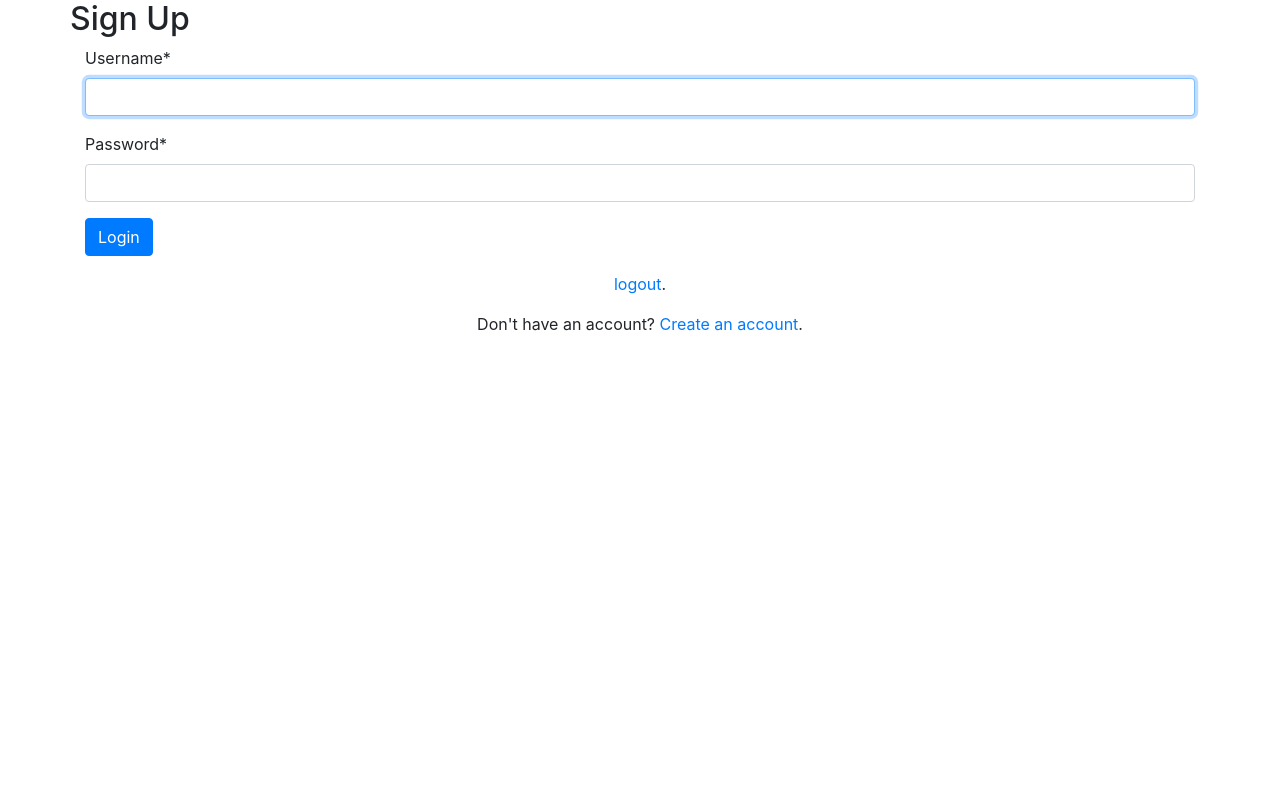
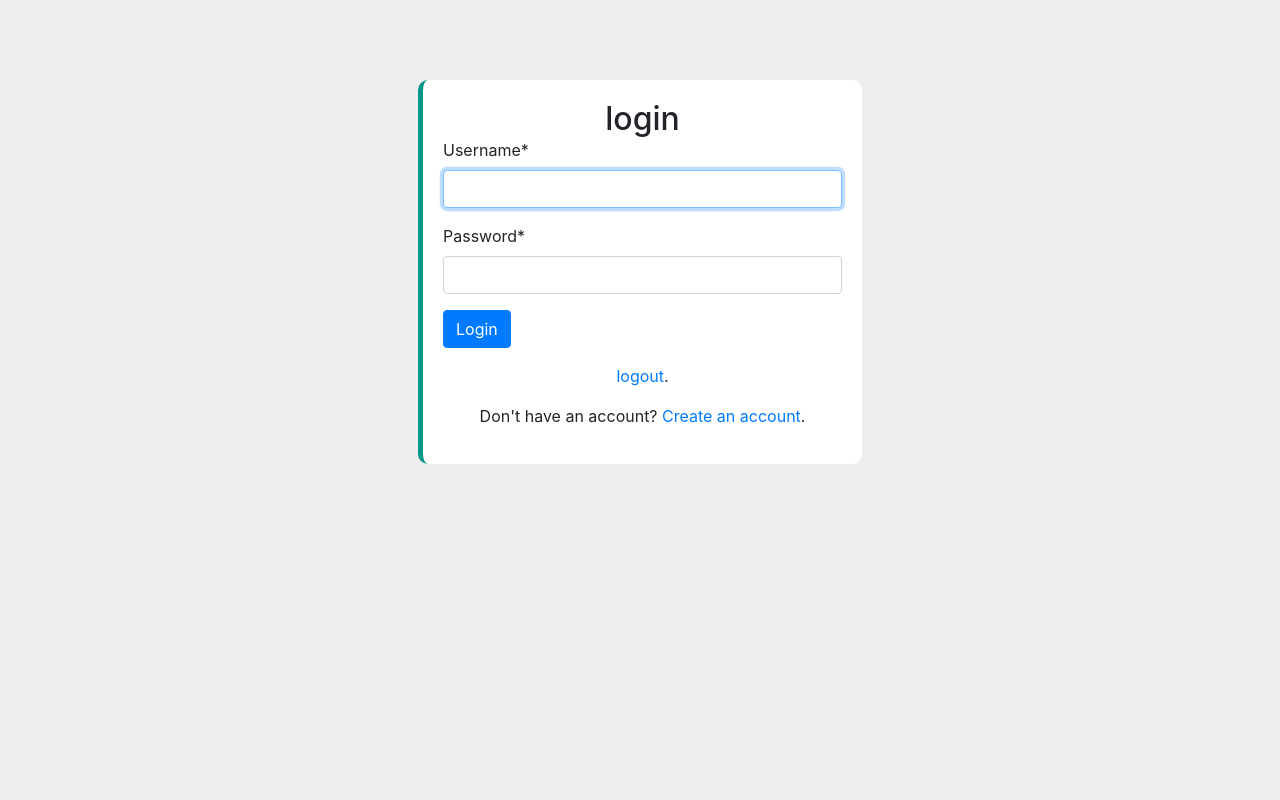
Before and after one commit to 393projectKindaEbay/kinda_Ebay, a Django app: page /login/ in a window 1280 px wide. Run offline with Django 3.2, Linux system fonts and the light colour scheme; some libraries are stand-ins or nearby versions.

Commit message:
try to merge

```diff
--- a/requirements.txt
+++ b/requirements.txt
@@ -2,3 +2,4 @@ Django>=3.1.7, <3.3.0
 django_extensions>=3.1.1
 django-crispy-forms>=1.11.2
 django-private-chat2>=0.1.4
+Pillow>=8.2.0
--- a/signup/forms.py
+++ b/signup/forms.py
@@ -16,7 +16,7 @@ class NewUserForm(UserCreationForm):
     def clean_email(self):
         original_email = self.cleaned_data.get('email')
         if not original_email.endswith('case.edu'):
-            raise forms.ValidationError("Only .edu email addresses allowed")
+            raise forms.ValidationError("Only @case.edu email addresses are allowed")
 
 
         return original_email
--- a/signup/templates/signup/login.html
+++ b/signup/templates/signup/login.html
@@ -2,11 +2,8 @@
         <html lang="pt-br">
 
         <head>
-            <!-- Required meta tags -->
             <meta charset="utf-8">
             <meta name="viewport" content="width=device-width, initial-scale=1, shrink-to-fit=no">
-
-            <!-- Bootstrap CSS -->
             <link rel="stylesheet" href="https://stackpath.bootstrapcdn.com/bootstrap/4.4.1/css/bootstrap.min.css"
                   integrity="sha384-Vkoo8x4CGsO3+Hhxv8T/Q5PaXtkKtu6ug5TOeNV6gBiFeWPGFN9MuhOf23Q9Ifjh"
                   crossorigin="anonymous">
@@ -17,7 +14,7 @@
         <div class="container">
             <div class="login">
                 <div class="row">
-                    <h2>Sign Up</h2>
+                    <h2>login</h2>
                     <div class="col-md-12">
                         <form method="POST">
                             {% if next %}
--- a/static/css/style.css
+++ b/static/css/style.css
@@ -1,23 +1,22 @@
-/* Required height of parents of the Half Page Carousel for proper displaying carousel itself */
-html,
-body,
-.view {
-  height: 100%; }
+body {
+  background-color: #eee!important;
+}
 
-/* Half Page Carousel itself*/
-.carousel {
-  height: 50%; }
-  .carousel .carousel-inner {
-    height: 100%; }
-    .carousel .carousel-inner .carousel-item,
-    .carousel .carousel-inner .active {
-      height: 100%; }
+.login {
+  background-color: #fff;
+  width: 40%;
+  margin: 80px auto;
+  border-radius: 10px;
+  padding: 20px;
+  border-left: 5px solid #009688;
+  box-shadow: 0px 0px 0px 0px #3f51b5;
+}
 
-/* Adjustment for mobile devices*/
-@media (max-width: 776px) {
-  .carousel {
-    height: 100%; } }
+.login>.row>h2 {
+  margin: auto;
+}
 
-/* Footer color for sake of consistency with Navbar */
-.page-footer {
-  background-color: #929FBA; }
+.btn-form {
+  width: 100%;
+  margin-top: 20px;
+}
```
